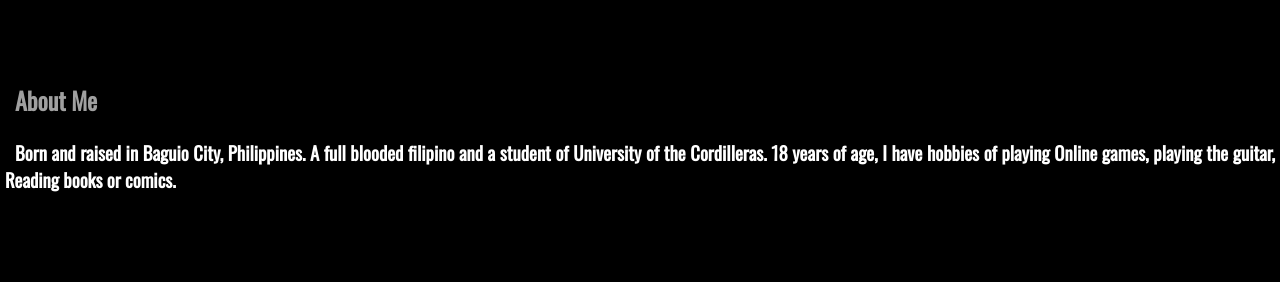
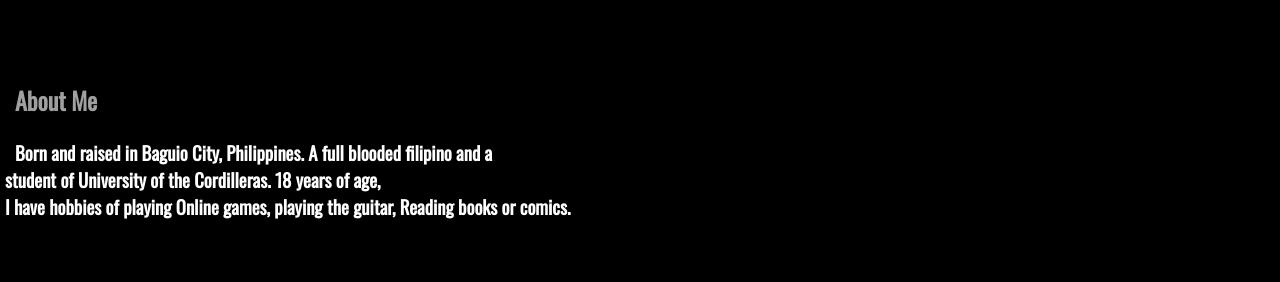
Before and after one commit to LouieMejia/louiemejia.github.io, a plain HTML site: page index.html in a window 1280 px wide. Shown: the part 518-800 px from the top of the page. Drawn offline with nearby package versions, Linux system fonts and the light colour scheme; a web font is replaced by a local one.

Commit message:
Update index.html

```diff
--- a/index.html
+++ b/index.html
@@ -99,8 +99,8 @@
             </h2>
 
             <h3>
-                Born and raised in Baguio City, Philippines. A full blooded filipino and a
-                student of University of the Cordilleras. 18 years of age,
+                Born and raised in Baguio City, Philippines. A full blooded filipino and a <br>
+                student of University of the Cordilleras. 18 years of age, <br>
                 I have hobbies of playing Online games, playing the guitar, Reading books or comics.
             </h3>
         </div>
```
